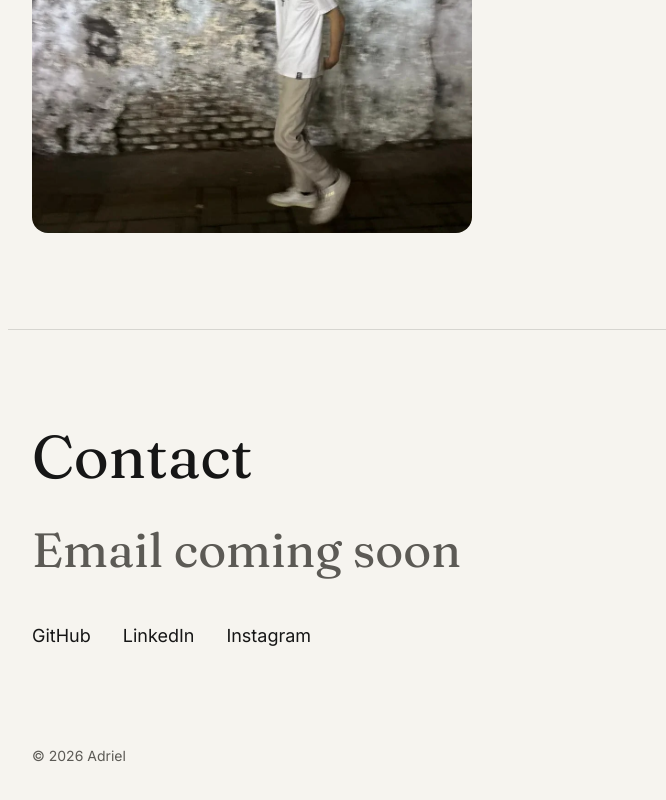
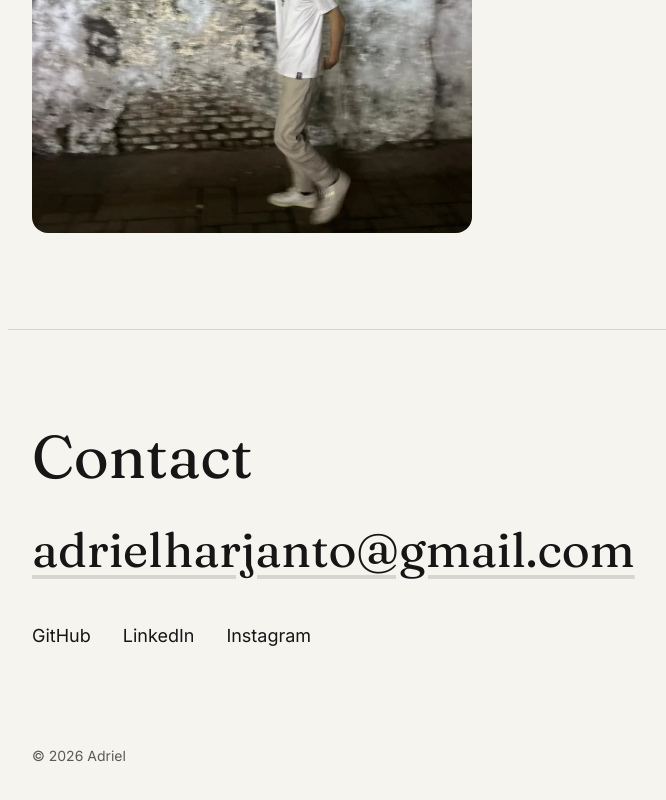
Before and after one commit to djvahd/portofolio, a React (Vite) app: page / in a window 1280 px wide. Shown: the part 5198-5998 px from the top of the page, without its empty margins (56-722 px from the left). Built offline with nearby package versions, Linux system fonts and the light colour scheme.

Commit message:
feat: add contact email

```diff
--- a/src/data/profile.ts
+++ b/src/data/profile.ts
@@ -21,7 +21,7 @@ export const profile: {
     dev: ['React', 'TypeScript', 'Google Apps Script', 'HTML & CSS'],
     design: ['UI / UX', 'Branding', 'Figma', 'Blender (3D)'],
   },
-  email: null,
+  email: 'adrielharjanto@gmail.com',
   socials: [
     { label: 'GitHub', url: 'https://github.com/djvahd' },
     { label: 'LinkedIn', url: 'https://www.linkedin.com/in/jovanicadrielharjanto/' },
```
Also changed, not shown: 1 other file (tests, documents, lock files or other folders).
